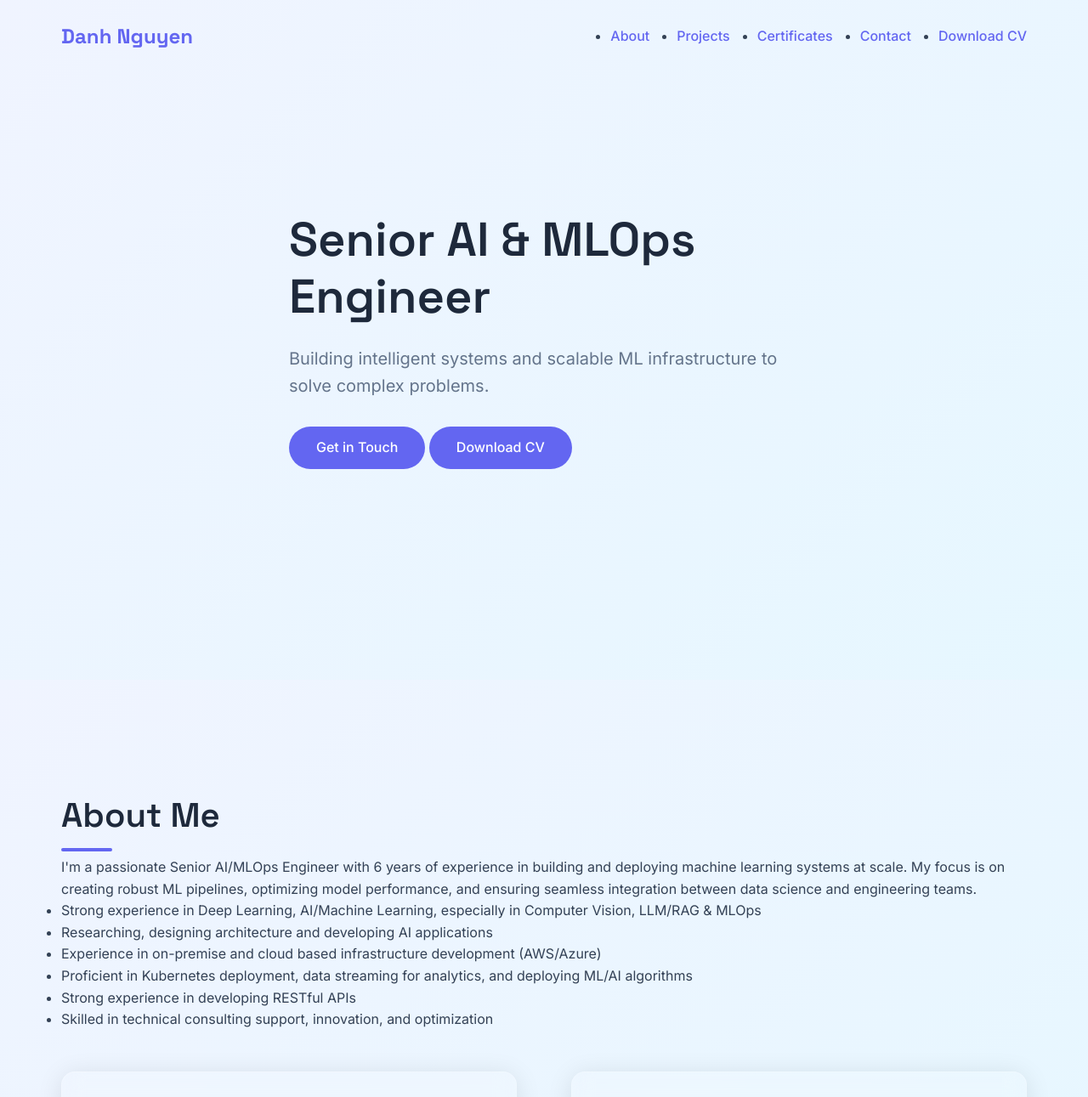
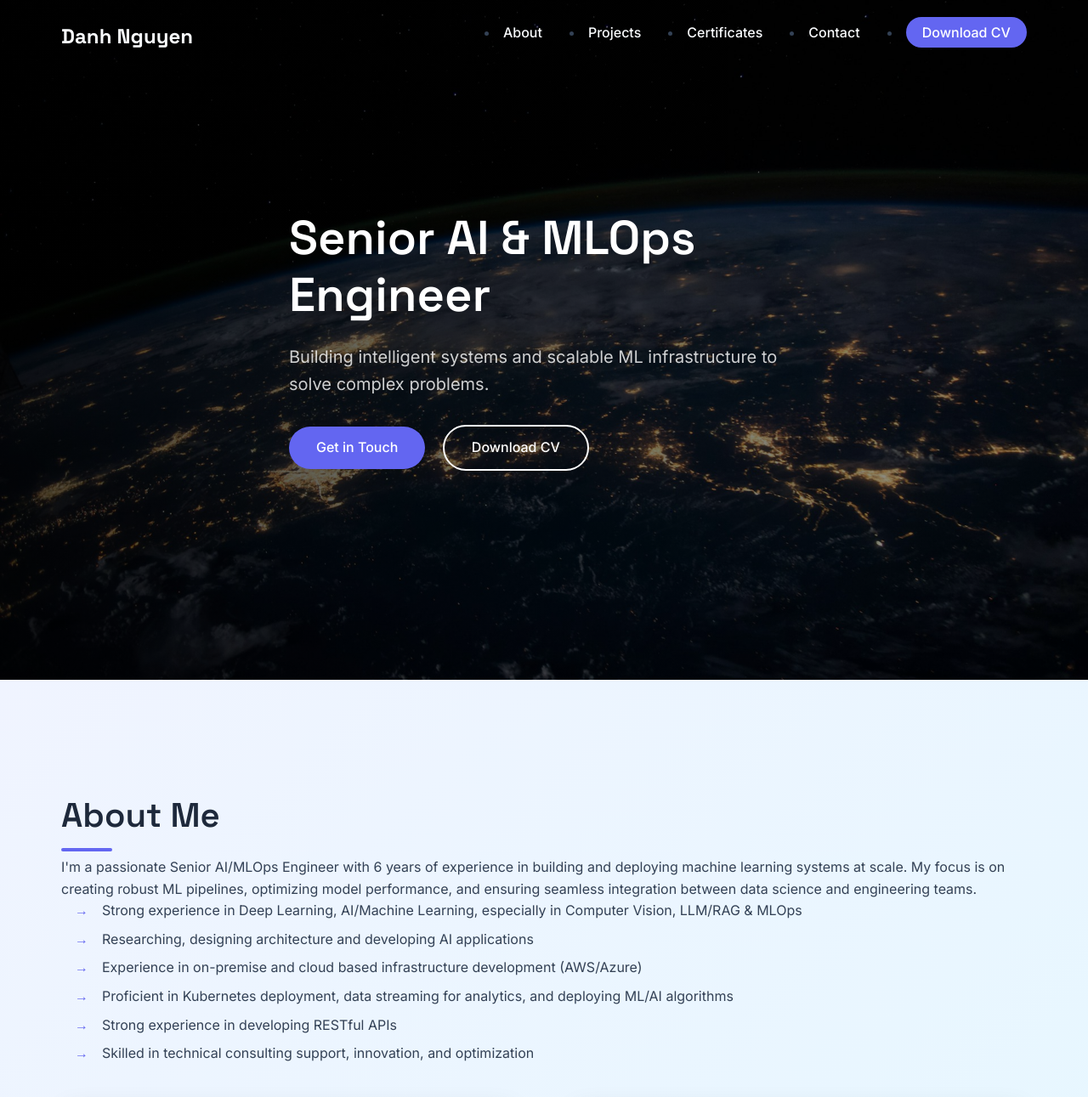
Before and after one commit to ntdanh1612/my-portfolio, a website built with Vite: page index.html in a window 1280 px wide. Shown: the top 1291 px of the page at 85% size. Built offline with nearby package versions, Linux system fonts and the light colour scheme; files whose address does not match are found by name.

Commit message:
feat: increase indent for <li> tag and add background

```diff
--- a/src/style.css
+++ b/src/style.css
@@ -77,9 +77,9 @@ a:hover {
 
 .header.scrolled {
   padding: 1rem 0;
-  background: rgba(255, 255, 255, 0.8);
+  background: rgba(30, 41, 59, 0.9);
   backdrop-filter: blur(10px);
-  box-shadow: 0 4px 20px rgba(0, 0, 0, 0.05);
+  box-shadow: 0 4px 20px rgba(0, 0, 0, 0.1);
 }
 
 .header-container {
@@ -92,7 +92,7 @@ a:hover {
   font-family: var(--font-primary);
   font-size: 1.5rem;
   font-weight: 700;
-  color: var(--primary);
+  color: var(--light);
 }
 
 .nav-links {
@@ -103,6 +103,7 @@ a:hover {
 .nav-link {
   font-weight: 500;
   position: relative;
+  color: var(--light);
 }
 
 .nav-link::after {
@@ -112,12 +113,30 @@ a:hover {
   left: 0;
   width: 0;
   height: 2px;
-  background-color: var(--primary);
+  background-color: var(--light);
   transition: width 0.3s ease;
 }
 
 .nav-link:hover::after {
   width: 100%;
+}
+
+.nav-link.download-cv {
+  background: var(--primary);
+  color: white;
+  padding: 0.5rem 1.2rem;
+  border-radius: 50px;
+  transition: all 0.3s ease;
+}
+
+.nav-link.download-cv:hover {
+  background: var(--primary-light);
+  transform: translateY(-3px);
+  box-shadow: 0 5px 15px rgba(99, 102, 241, 0.3);
+}
+
+.nav-link.download-cv::after {
+  display: none;
 }
 
 .mobile-menu-btn {
@@ -126,7 +145,7 @@ a:hover {
   border: none;
   cursor: pointer;
   font-size: 1.5rem;
-  color: var(--dark);
+  color: var(--light);
 }
 
 /* Hero Section */
@@ -136,6 +155,25 @@ a:hover {
   align-items: center;
   position: relative;
   overflow: hidden;
+  background: url('/images/hero-bg.jpg') no-repeat center center;
+  background-size: cover;
+  position: relative;
+}
+
+.hero::before {
+  content: '';
+  position: absolute;
+  top: 0;
+  left: 0;
+  width: 100%;
+  height: 100%;
+  background: linear-gradient(to right, rgba(0, 0, 0, 0.7), rgba(0, 0, 0, 0.4));
+  z-index: 1;
+}
+
+.hero .container {
+  position: relative;
+  z-index: 2;
 }
 
 .hero-content {
@@ -146,11 +184,12 @@ a:hover {
   font-size: 3.5rem;
   line-height: 1.2;
   margin-bottom: 1.5rem;
+  color: white;
 }
 
 .hero-subtitle {
   font-size: 1.25rem;
-  color: var(--text-light);
+  color: rgba(255, 255, 255, 0.8);
   margin-bottom: 2rem;
 }
 
@@ -168,6 +207,16 @@ a:hover {
   background: var(--primary-light);
   transform: translateY(-3px);
   box-shadow: 0 10px 20px rgba(99, 102, 241, 0.2);
+}
+
+.hero-cta.secondary {
+  background: transparent;
+  border: 2px solid white;
+  margin-left: 1rem;
+}
+
+.hero-cta.secondary:hover {
+  background: rgba(255, 255, 255, 0.1);
 }
 
 .hero-image {
@@ -645,3 +694,65 @@ a:hover {
     height: 45px;
   }
 }
+
+/* List styling */
+ul {
+  list-style-position: inside;
+  padding-left: 1rem;
+}
+
+li {
+  margin-bottom: 0.5rem;
+  padding-left: 1.5rem;
+  position: relative;
+}
+
+/* Specific list styles */
+.nav-links li,
+.footer-links li {
+  padding-left: 0;
+}
+
+.highlights ul {
+  list-style-type: none;
+}
+
+.highlights li {
+  position: relative;
+  padding-left: 2rem;
+}
+
+.highlights li::before {
+  content: "→";
+  position: absolute;
+  left: 0;
+  color: var(--primary);
+  font-weight: bold;
+}
+
+.expertise-list {
+  list-style-type: none;
+}
+
+.expertise-list li {
+  margin-bottom: 1.25rem;
+  padding-left: 0;
+}
+
+.project-details ul {
+  list-style-type: none;
+  padding-left: 0;
+}
+
+.project-details li {
+  position: relative;
+  padding-left: 1.5rem;
+}
+
+.project-details li::before {
+  content: "•";
+  position: absolute;
+  left: 0;
+  color: var(--primary);
+  font-weight: bold;
+}
```
Also changed, not shown: public/images/hero-bg.jpg (added).
